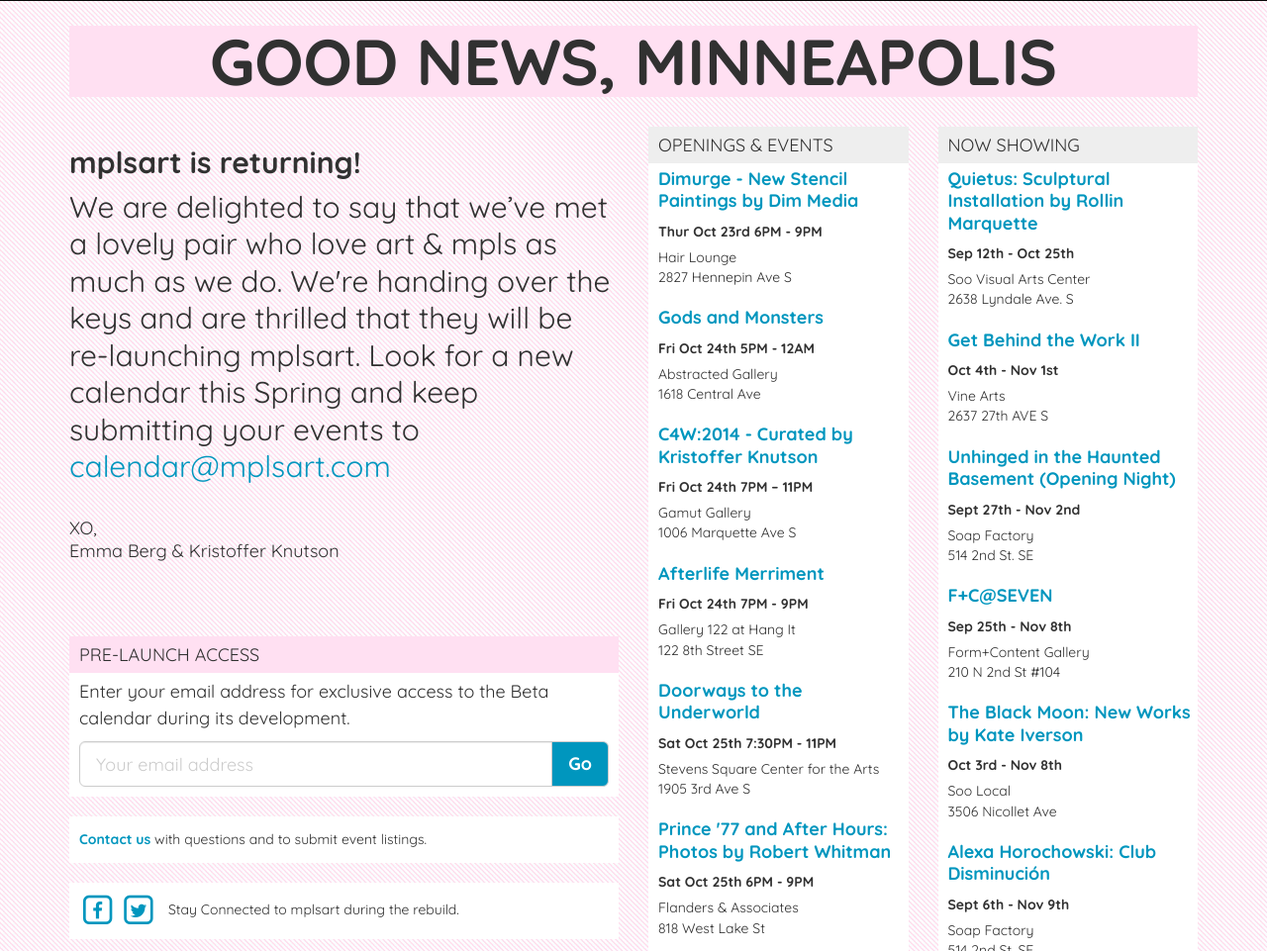
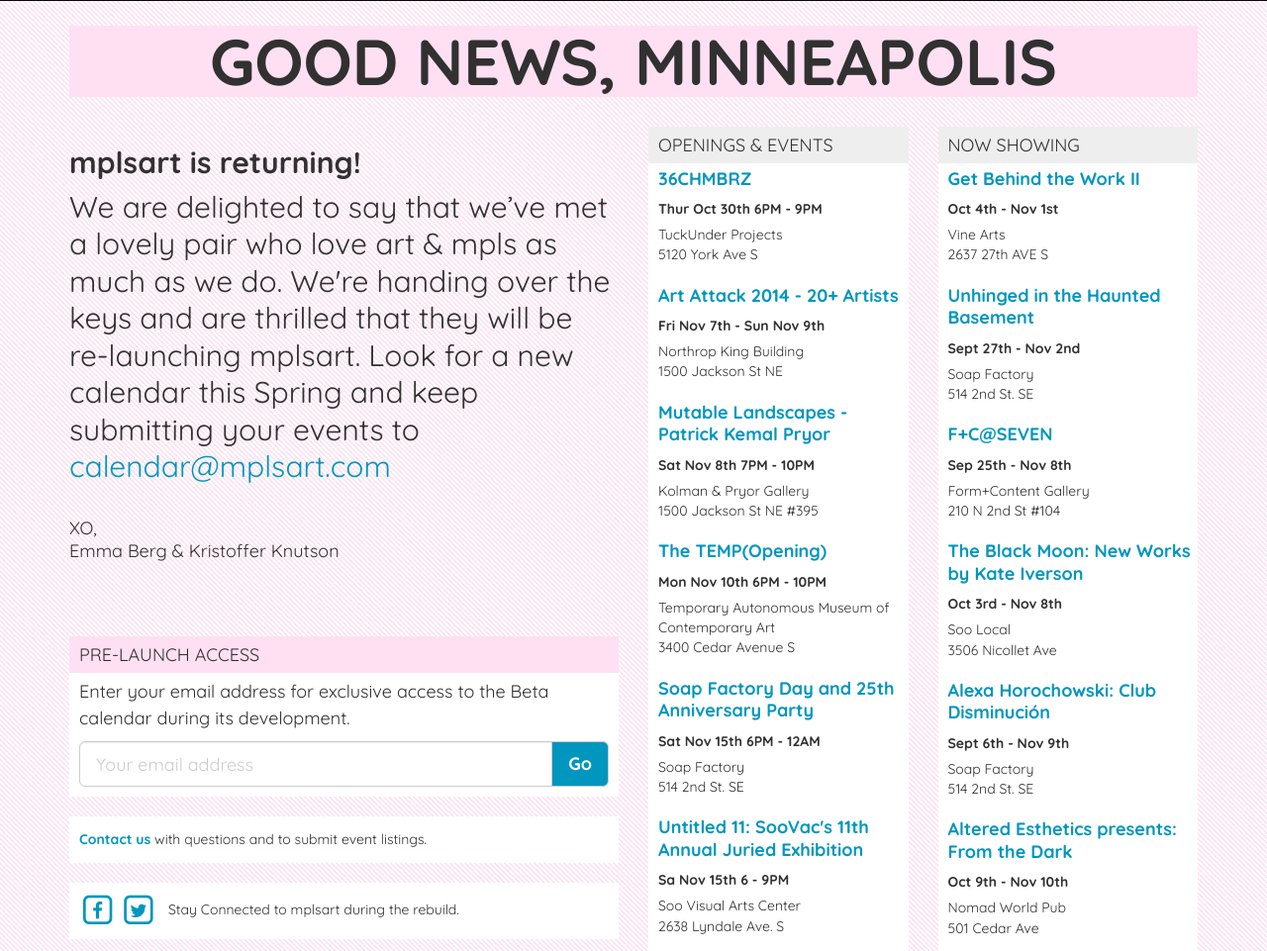
Before and after one commit to blainegarrett/arts-612, a plain HTML site: page www/index.html in a window 1280 px wide. Shown: the part 59-1020 px from the top of the page at 99% size. Drawn offline with nearby package versions, Linux system fonts and the light colour scheme.

Commit message:
Events for week of Oct 26th

```diff
--- a/www/index.html
+++ b/www/index.html
@@ -215,53 +215,22 @@
 				</li>
 				-->
 
-				<li class="event">
-					<a href="http://www.dimmedia.com/events/2014/demiurge/" target="_blank">
-						<span class="event-title">Dimurge - New Stencil Paintings by Dim Media</span>
-					</a>
-					<span class="event-time">Thur Oct 23rd 6PM - 9PM</span>
-					<span class="event-address">Hair Lounge<br />2827 Hennepin Ave S</span>
-				</li>
-
-				<li class="event">
-					<a href="https://www.facebook.com/events/240954039447421/" target="_blank">
-						<span class="event-title">Gods and Monsters</span>
-					</a>
-					<span class="event-time">Fri Oct 24th 5PM - 12AM</span>
-					<span class="event-address">Abstracted Gallery<br />1618 Central Ave</span>
-				</li>
-
-				<li class="event">
-					<a href="http://www.gamutgallerympls.com/category/exhibits/" target="_blank">
-						<span class="event-title">C4W:2014 - Curated by Kristoffer Knutson</span>
-					</a>
-					<span class="event-time">Fri Oct 24th 7PM – 11PM</span>
-					<span class="event-address">Gamut Gallery<br />1006 Marquette Ave S</span>
-				</li>
-
-				<li class="event">
-					<a href="http://www.hangitinc.com/art_shows.html" target="_blank"><span class="event-title">Afterlife Merriment</span></a>
-					<span class="event-time">Fri Oct 24th 7PM - 9PM</span>
-					<span class="event-address">Gallery 122 at Hang It<br />122 8th Street SE</span>
-				</li>
-
-				<li class="event">
-					<a href="https://www.facebook.com/events/189268111243845/" target="_blank"><span class="event-title">Doorways to the Underworld</span></a>
-					<span class="event-time">Sat Oct 25th 7:30PM - 11PM</span>
-					<span class="event-address">Stevens Square Center for the Arts<br />1905 3rd Ave S</span>
-				</li>
-
-				<li class="event">
-					<a href="http://www.flandersart.com" target="_blank"><span class="event-title">Prince '77 and After Hours: Photos by Robert Whitman</span></a>
-					<span class="event-time">Sat Oct 25th 6PM - 9PM</span>
-					<span class="event-address">Flanders &amp; Associates<br />818 West Lake St</span>
-				</li>
 
 				<li class="event">
 					<a href="http://www.TuckUnder.org" target="_blank"><span class="event-title">36CHMBRZ</span></a>
 					<span class="event-time">Thur Oct 30th 6PM - 9PM</span>
 					<span class="event-address">TuckUnder Projects<br />5120 York Ave S</span>
 				</li>
+
+
+				<li class="event">
+					<a href="http://www.northrupkingbuilding.com/" target="_blank">
+						<span class="event-title">Art Attack 2014 - 20+ Artists</span>
+					</a>
+					<span class="event-time">Fri Nov 7th - Sun Nov 9th</span>
+					<span class="event-address">Northrop King Building<br />1500 Jackson St NE</span>
+				</li>
+
 
 				<li class="event">
 					<a href="http://www.kolmanpryorgallery.com/exhibition/mutable-landscapes/" target="_blank">
@@ -279,17 +248,22 @@
 					<span class="event-address">Temporary Autonomous Museum of Contemporary Art<br />3400 Cedar Avenue S</span>
 				</li>
 
-				<!--
 
-				Soap Factory Day and 25th Anniversary Party
-				Saturday, November 15, 2014
-				Soap Factory
-				514 2nd St. SE
-				Minneapolis MN 55414
-				http://www.soapfactory.org/exhibit.php?content_id=706
-				-->
+				<li class="event">
+					<a href="http://www.soapfactory.org/exhibit.php?content_id=706" target="_blank">
+						<span class="event-title">Soap Factory Day and 25th Anniversary Party</span>
+					</a>
+					<span class="event-time">Sat Nov 15th 6PM - 12AM</span>
+					<span class="event-address">Soap Factory<br />514 2nd St. SE</span>
+				</li>
 
-
+				<li class="event">
+					<a href="http://www.soovac.org/index.php/shows/view/untitled_11_soovacs_11th_annual_juried_exhibition/" target="_blank">
+						<span class="event-title">Untitled 11: SooVac's 11th Annual Juried Exhibition</span>
+					</a>
+					<span class="event-time">Sa Nov 15th 6 - 9PM</span>
+					<span class="event-address">Soo Visual Arts Center<br />2638 Lyndale Ave. S</span>
+				</li>
 
 
 				</ul>
@@ -302,13 +276,6 @@
 				<ul class="event-list">
 
 					<li class="event">
-						<a href="http://www.soovac.org/index.php/shows/view/quietus_sculptural_installation_by_rollin_marquette/" target="_blank"><span class="event-title">Quietus: Sculptural Installation by Rollin Marquette</span></a>
-						<span class="event-time">Sep 12th - Oct 25th</span>
-						<span class="event-address">Soo Visual Arts Center<br />2638 Lyndale Ave. S</span>
-					</li>
-
-
-					<li class="event">
 						<a href="http://www.vineartscenter.com/membershow/" target="_blank">
 							<span class="event-title">Get Behind the Work II</span>
 						</a>
@@ -316,10 +283,9 @@
 						<span class="event-address">Vine Arts<br />2637 27th AVE S</span>
 					</li>
 
-
 					<li class="event">
 						<a href="http://www.soapfactory.org/exhibit.php?content_id=136" target="_blank">
-							<span class="event-title">Unhinged in the Haunted Basement (Opening Night)</span>
+							<span class="event-title">Unhinged in the Haunted Basement</span>
 						</a>
 						<span class="event-time">Sept 27th - Nov 2nd</span>
 						<span class="event-address">Soap Factory<br />514 2nd St. SE</span>
@@ -385,9 +351,37 @@
 					</li>
 
 					<li class="event">
+						<a href="https://www.facebook.com/events/189268111243845/" target="_blank">
+							<span class="event-title">Doorways to the Underworld</span>
+						</a>
+						<span class="event-time">Oct 25th - Nov 15th</span>
+						<span class="event-address">Stevens Square Center for the Arts<br />1905 3rd Ave S</span>
+					</li>
+
+					<li class="event">
+						<a href="http://www.gamutgallerympls.com/category/exhibits/" target="_blank">
+							<span class="event-title">C4W:2014 - Curated by Kristoffer Knutson</span>
+						</a>
+						<span class="event-time">Oct 24th - Nov 22nd</span>
+						<span class="event-address">Gamut Gallery<br />1006 Marquette Ave S</span>
+					</li>
+					<li class="event">
+						<a href="http://www.hangitinc.com/art_shows.html" target="_blank"><span class="event-title">Afterlife Merriment</span></a>
+						<span class="event-time">Oct 24th - Nov 29th</span>
+						<span class="event-address">Gallery 122 at Hang It<br />122 8th Street SE</span>
+					</li>
+					<li class="event">
 						<a href="https://art.umn.edu/nash" target="_blank"><span class="event-title">Thinking Making Living</span></a>
 						<span class="event-time">Sep 2nd - Dec 13th</span>
 						<span class="event-address">Katherine E. Nash Gallery (U of M)<br />405 21st Ave S</span>
+					</li>
+
+					<li class="event">
+						<a href="http://www.intermediaarts.org/catalyst-series-the-blacker-the-berry" target="_blank">
+							<span class="event-title">The Blacker The Berry ...</span>
+						</a>
+						<span class="event-time">Nov 5th - Jan 10th</span>
+						<span class="event-address">Intermedia Arts<br />2822 Lyndale Ave S</span>
 					</li>
 
 				</ul>
```
